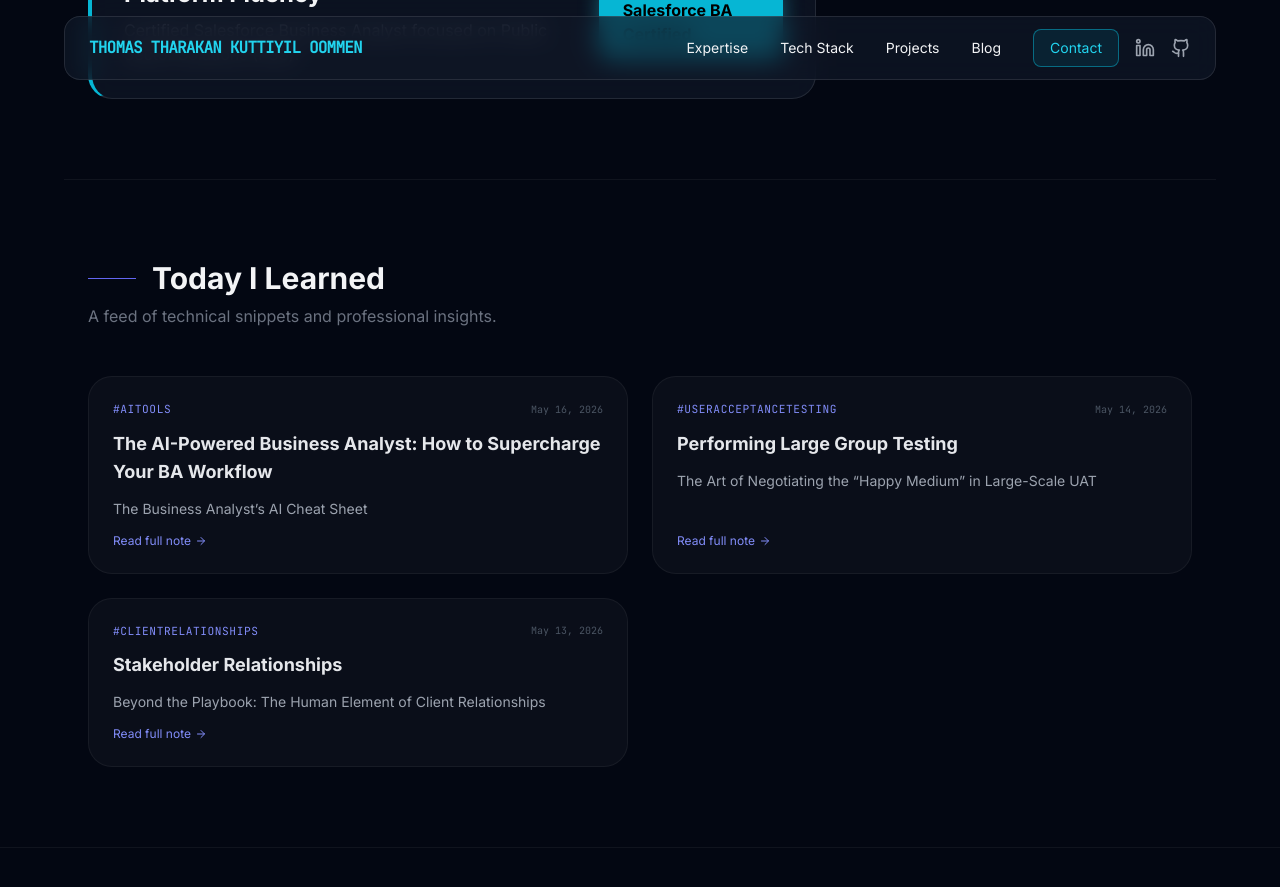
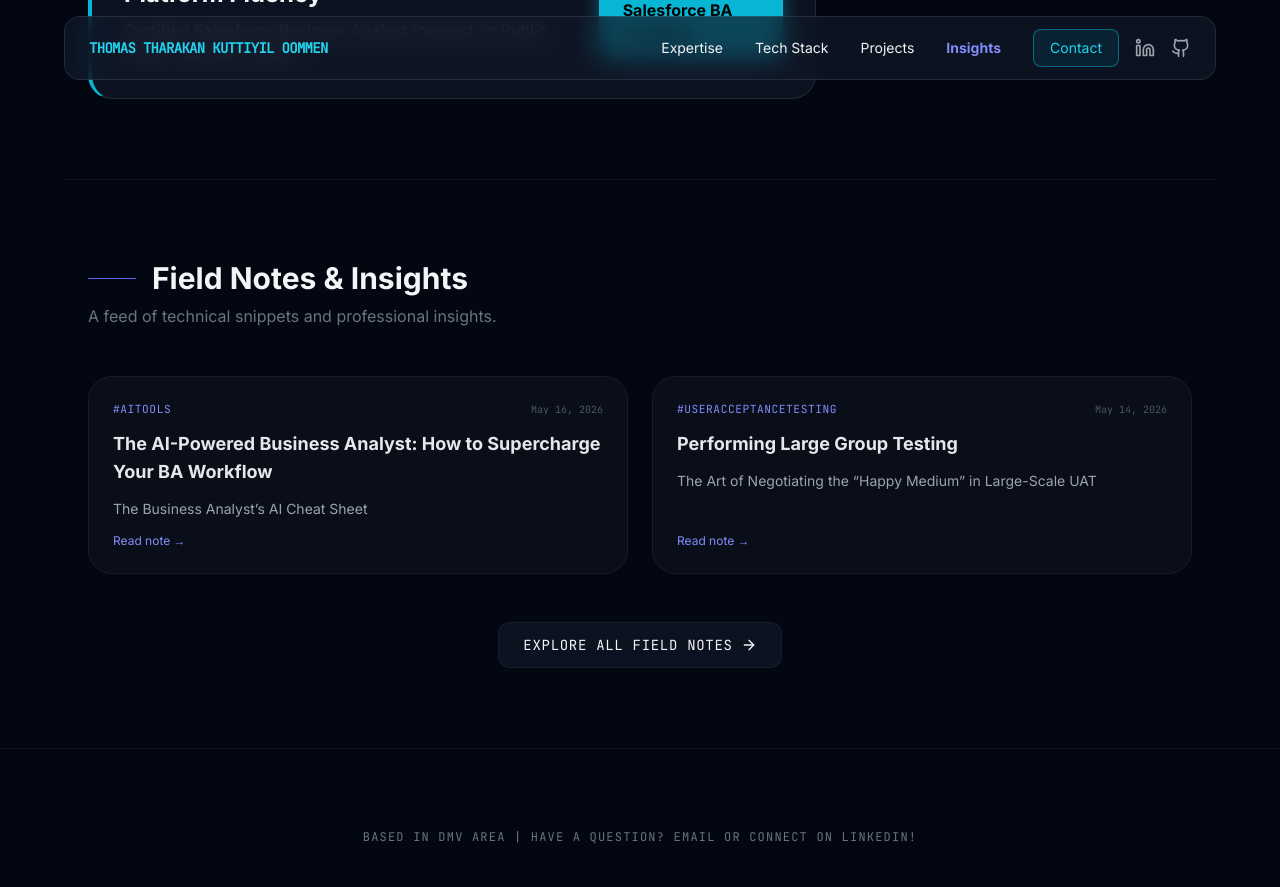
Before and after one commit to tharakanenator/profile, a Jekyll site: the page built from index.html, in a window 1280 px wide and 900 px high, scrolled down 2187 px. Shown: the top 887 px of the window. Built offline with Jekyll 4.4.1, drawn with Linux system fonts in a browser that asks for light colours; nearby versions of some CDN libraries.

Commit message:
Updated to dedicated blog page

```diff
--- a/index.html
+++ b/index.html
@@ -6,7 +6,7 @@
     <meta charset="UTF-8">
     <meta name="viewport" content="width=device-width, initial-scale=1.0">
     <!-- Favicons -->
-    <link rel="apple-touch-icon" sizes="180x180" href="/apple-touch-icon.png">
+    <link class="rounded" rel="apple-touch-icon" sizes="180x180" href="/apple-touch-icon.png">
     <link rel="icon" type="image/png" sizes="32x32" href="/favicon-32x32.png">
     <link rel="icon" type="image/png" sizes="16x16" href="/favicon-16x16.png">
     <link rel="manifest" href="/site.webmanifest">
@@ -17,7 +17,7 @@
     <!-- Canonical Link (Crucial for Custom Domains) -->
     <link rel="canonical" href="https://kuttiyil.net/" />
 
-    <!-- Google & Bing Search Console Verification (Replace 'YOUR_CODE_HERE' with the code from Google) -->
+    <!-- Google & Bing Search Console Verification -->
     <meta name="google-site-verification" content="YOUR_CODE_HERE" />
     <meta name="msvalidate.01" content="465BC0C4029B2A06C8BADE42B4683C2F" />
    <!-- Open Graph / LinkedIn -->
@@ -69,22 +69,20 @@
             transition: 0.3s;
         }
         .til-card:hover {
-    border-color: #818cf8; /* Indigo hover to contrast with your Cyan projects */
+            border-color: #818cf8;
             transform: translateY(-2px);
             background: rgba(255, 255, 255, 0.05);
         }
         .til-tag { font-family: 'JetBrains Mono', monospace; font-size: 0.7rem; color: #818cf8; text-transform: uppercase; letter-spacing: 0.05em; }
-
     </style>
 </head>
 <body class="selection:bg-cyan-500/30">
 
     <!-- Navigation -->
-<!-- Navigation -->
     <nav class="fixed top-0 w-full z-50 px-6 py-4">
         <div class="max-w-6xl mx-auto glass rounded-2xl px-6 py-3 flex justify-between items-center">
             <!-- Brand -->
-            <span class="mono text-cyan-400 font-bold tracking-tighter uppercase">Thomas Tharakan Kuttiyil Oommen</span>
+            <span class="mono text-cyan-400 font-bold tracking-tighter uppercase text-xs md:text-sm">Thomas Tharakan Kuttiyil Oommen</span>
 
             <!-- Links Container -->
             <div class="flex items-center space-x-8">
@@ -92,10 +90,10 @@
                     <a href="#expertise" class="hover:text-cyan-400 transition py-2">Expertise</a>
                     <a href="#tech-stack" class="hover:text-cyan-400 transition py-2">Tech Stack</a>
                     <a href="#work" class="hover:text-cyan-400 transition py-2">Projects</a>
-                    <a href="#til" class="hover:text-cyan-400 transition py-2">Blog</a>
+                    <!-- FIX 1: Linked directly to the clean directory URL -->
+                    <a href="{{ '/blog/' | relative_url }}" class="text-indigo-400 hover:text-indigo-300 transition py-2 font-semibold">Insights</a>
                 </div>
 
-                <!-- Contact & Social -->
                 <!-- Contact & Social -->
                 <div class="flex items-center gap-4">
                     <a href="mailto:thomas@kuttiyil.net"
@@ -103,7 +101,6 @@
                         Contact
                     </a>
 
-                <!-- LinkedIn SVG Icon -->
                     <a href="https://linkedin.com/in/thomas-tharakan/" target="_blank" class="text-gray-400 hover:text-cyan-400 transition" aria-label="LinkedIn">
                         <svg xmlns="http://www.w3.org/2000/svg" width="20" height="20" viewBox="0 0 24 24" fill="none" stroke="currentColor" stroke-width="2" stroke-linecap="round" stroke-linejoin="round">
                             <path d="M16 8a6 6 0 0 1 6 6v7h-4v-7a2 2 0 0 0-2-2 2 2 0 0 0-2 2v7h-4v-7a6 6 0 0 1 6-6z"></path>
@@ -112,7 +109,6 @@
                         </svg>
                     </a>
 
-                <!-- GitHub SVG Icon -->
                     <a href="https://github.com/tharakanenator" target="_blank" class="text-gray-400 hover:text-cyan-400 transition" aria-label="GitHub">
                         <svg xmlns="http://www.w3.org/2000/svg" width="20" height="20" viewBox="0 0 24 24" fill="none" stroke="currentColor" stroke-width="2" stroke-linecap="round" stroke-linejoin="round">
                             <path d="M15 22v-4a4.8 4.8 0 0 0-1-3.5c3 0 6-2 6-5.5.08-1.25-.27-2.48-1-3.5.28-1.15.28-2.35 0-3.5 0 0-1 0-3 1.5-2.64-.5-5.36-.5-8 0C6 2 5 2 5 2c-.3 1.15-.3 2.35 0 3.5A5.403 5.403 0 0 0 4 9c0 3.5 3 5.5 6 5.5-.39.49-.68 1.05-.85 1.65-.17.6-.22 1.23-.15 1.85v4"></path>
@@ -125,7 +121,6 @@
     </nav>
 
     <!-- Hero Section -->
-
     <header class="relative pt-48 pb-32 px-6">
         <div class="max-w-6xl mx-auto flex flex-col md:flex-row items-center gap-12">
 
@@ -147,12 +142,10 @@
                     Salesforce Functional Consultant specializing in the complex intersection of state legislative policy and enterprise architecture.
                 </p>
                 <div class="flex flex-col sm:flex-row items-center gap-4 mt-8">
-    <!-- Main Call to Action -->
                     <a href="#expertise" class="w-full sm:w-auto px-6 py-3 bg-white text-black font-bold rounded-xl hover:bg-cyan-400 transition shadow-lg shadow-white/5 text-center whitespace-nowrap text-sm md:text-base">
                         View Expertise
                     </a>
 
-    <!-- Secondary LinkedIn Button -->
                     <a href="https://linkedin.com/in/thomas-tharakan" target="_blank" class="w-full sm:w-auto flex items-center justify-center gap-2 px-6 py-3 glass rounded-xl border border-white/10 hover:border-cyan-500/50 hover:text-cyan-400 transition group whitespace-nowrap">
                         <svg xmlns="http://www.w3.org/2000/svg" width="18" height="18" viewBox="0 0 24 24" fill="none" stroke="currentColor" stroke-width="2" stroke-linecap="round" stroke-linejoin="round" class="text-gray-400 group-hover:text-cyan-400">
                             <path d="M16 8a6 6 0 0 1 6 6v7h-4v-7a2 2 0 0 0-2-2 2 2 0 0 0-2 2v7h-4v-7a6 6 0 0 1 6-6z"></path>
@@ -163,6 +156,8 @@
                     </a>
                 </div>
             </div>
+
+            <!-- Stats Section -->
             <section class="max-w-6xl mx-auto px-6 py-12 border-y border-white/5 bg-white/[0.02]">
                 <div class="grid grid-cols-2 md:grid-cols-4 gap-8 text-center">
                     <div>
@@ -180,16 +175,12 @@
                     </div>
                 </div>
             </section>
+
             <!-- Photo Container -->
             <div class="relative group">
-                <!-- Glowing background effect -->
                 <div class="absolute -inset-1 bg-gradient-to-r from-cyan-400 to-indigo-500 rounded-full blur opacity-20 group-hover:opacity-40 transition duration-1000"></div>
-
-                <!-- The actual image -->
                 <img src="profile.jpg" alt="Thomas Tharakan Kuttiyil Oommen"
                      class="relative w-64 h-64 md:w-80 md:h-80 rounded-full object-cover border-4 border-white/5 shadow-2xl transition-transform duration-500 group-hover:scale-[1.02]">
-
-                <!-- Floating badge -->
                 <div class="absolute bottom-4 right-4 glass p-3 rounded-2xl border border-cyan-500/30 animate-bounce">
                     <i data-lucide="shield-check" class="text-cyan-400 w-6 h-6"></i>
                 </div>
@@ -197,6 +188,8 @@
 
         </div>
     </header>
+
+    <!-- Expertise Section -->
     <section id="expertise" class="max-w-6xl mx-auto px-6 py-20 border-t border-white/5">
         <h2 class="text-3xl font-bold mb-12 flex items-center gap-4">
             <span class="h-px w-12 bg-cyan-500"></span>
@@ -204,7 +197,6 @@
         </h2>
 
         <div class="grid grid-cols-1 md:grid-cols-2 gap-12">
-        <!-- Colorado: Payments & Interfaces -->
             <div class="space-y-4">
                 <h3 class="text-xl font-mono text-cyan-400">01. Colorado FAMLI | Interfaces and Payment Systems</h3>
                 <p class="text-gray-400 leading-relaxed">
@@ -216,8 +208,7 @@
                 </div>
             </div>
 
-        <!-- DC: Policy-to-Platform -->
-        <div id = "FuncOwner" class="space-y-4">
+            <div id="FuncOwner" class="space-y-4">
                 <h3 class="text-xl font-mono text-indigo-400">02. DC PFL | Benefit Architecture</h3>
                 <p class="text-gray-400 leading-relaxed">
                     Directed the translation of Medical and Bonding Leave into functional system journeys. Owned the requirements for eligibility determination and the claimant intake experience.
@@ -229,6 +220,8 @@
             </div>
         </div>
     </section>
+
+    <!-- Tech Stack Section -->
     <section id="tech-stack" class="max-w-6xl mx-auto px-6 py-20 border-t border-white/5">
         <div class="flex flex-col md:flex-row justify-between items-start md:items-center mb-12 gap-4">
             <div>
@@ -238,7 +231,6 @@
         </div>
 
         <div class="grid grid-cols-1 md:grid-cols-3 gap-6">
-        <!-- Category 1: Salesforce Core -->
             <div class="glass p-6 rounded-2xl border border-white/5">
                 <h4 class="mono text-cyan-400 text-sm mb-4 uppercase tracking-widest">Platform</h4>
                 <ul class="space-y-3">
@@ -257,7 +249,6 @@
                 </ul>
             </div>
 
-        <!-- Category 2: Interfaces & Integration -->
             <div class="glass p-6 rounded-2xl border border-white/5">
                 <h4 class="mono text-indigo-400 text-sm mb-4 uppercase tracking-widest">Integration</h4>
                 <ul class="space-y-3">
@@ -276,7 +267,6 @@
                 </ul>
             </div>
 
-        <!-- Category 3: Methodology & Delivery -->
             <div class="glass p-6 rounded-2xl border border-white/5">
                 <h4 class="mono text-emerald-400 text-sm mb-4 uppercase tracking-widest">Delivery</h4>
                 <ul class="space-y-3">
@@ -300,8 +290,6 @@
     <!-- Bento Grid Section -->
     <main id="work" class="max-w-6xl mx-auto px-6 py-20">
         <div class="grid grid-cols-1 md:grid-cols-3 gap-6">
-
-            <!-- CO FAMLI Card -->
             <div class="md:col-span-2 glass p-8 rounded-3xl bento-card">
                 <i data-lucide="bar-chart-3" class="text-cyan-400 mb-4"></i>
                 <h3 class="text-2xl font-bold mb-2">Colorado FAMLI</h3>
@@ -312,7 +300,6 @@
                 </div>
             </div>
 
-            <!-- DC PFL Card -->
             <div class="glass p-8 rounded-3xl bento-card">
                 <i data-lucide="users" class="text-indigo-400 mb-4"></i>
                 <h3 class="text-2xl font-bold mb-2">DC Paid Family Leave</h3>
@@ -322,14 +309,6 @@
                 </div>
             </div>
 
-            <!-- AI Strategy Card -->
-           <!--<div id="ai" class="glass p-8 rounded-3xl bento-card">
-                <i data-lucide="zap" class="text-yellow-400 mb-4"></i>
-                <h3 class="text-2xl font-bold mb-2">Agentic UAT</h3>
-                <p class="text-gray-400">Leveraging AI prompt engineering to synthesize thousands of user feedback points, accelerating implementation by 40%.</p>
-            </div> --!>
-
-            <!-- Salesforce Cert Card -->
             <div class="md:col-span-2 glass p-8 rounded-3xl flex flex-col md:flex-row items-center justify-between gap-6 border-l-4 border-l-cyan-500">
                 <div>
                     <h3 class="text-2xl font-bold">Platform Fluency</h3>
@@ -339,24 +318,24 @@
                     Salesforce BA Certified
                 </div>
             </div>
-
         </div>
     </main>
+
     <!-- Today I Learned Section -->
     <section id="til" class="max-w-6xl mx-auto px-6 py-20 border-t border-white/5">
         <div class="flex flex-col md:flex-row justify-between items-start md:items-center mb-12 gap-4">
             <div>
                 <h2 class="text-3xl font-bold flex items-center gap-4">
                     <span class="h-px w-12 bg-indigo-500"></span>
-                Today I Learned
+                    Field Notes & Insights
                 </h2>
                 <p class="text-gray-500 mt-2">A feed of technical snippets and professional insights.</p>
             </div>
         </div>
 
-    <!-- This is where the JavaScript will "inject" the cards -->
+        <!-- The Post Cards Grid Loop -->
         <div class="til-grid grid grid-cols-1 md:grid-cols-2 gap-6 mt-8">
-  {% for post in site.posts %}
+            {% for post in site.posts limit: 2 %}
             <a href="{{ post.url | relative_url }}" class="til-card-link block">
               <article class="til-card flex flex-col gap-3 h-full">
                 <div class="flex justify-between items-center">
@@ -364,13 +343,22 @@
                   <time class="text-[10px] text-gray-600 mono">{{ post.date | date: "%b %d, %Y" }}</time>
                 </div>
                 <h3 class="text-lg font-bold text-gray-200">{{ post.title }}</h3>
-        <p class="text-sm text-gray-400 leading-relaxed">{{ post.excerpt | strip_html | truncatewords: 25 }}</p>
-        <span class="text-xs text-indigo-400 font-medium mt-auto flex items-center gap-1 hover:text-indigo-300">
-            Read full note <i data-lucide="arrow-right" class="w-3 h-3"></i>
+                <p class="text-sm text-gray-400 leading-relaxed">{{ post.excerpt | strip_html | truncatewords: 20 }}</p>
+                <span class="text-xs text-indigo-400 font-medium mt-auto flex items-center gap-1">
+                    Read note →
                 </span>
               </article>
             </a>
             {% endfor %}
+        </div>
+
+        <!-- FIX 2: Relocated Button down here, beneath the cards where it logically belongs -->
+        <div class="mt-12 text-center">
+            <a href="{{ '/blog/' | relative_url }}"
+               class="inline-flex items-center gap-2 px-6 py-3 glass rounded-xl border border-white/5 hover:border-indigo-500/50 hover:text-indigo-400 transition text-sm font-medium mono uppercase tracking-wider">
+                Explore All Field Notes
+                <svg xmlns="http://www.w3.org/2000/svg" width="16" height="16" viewBox="0 0 24 24" fill="none" stroke="currentColor" stroke-width="2" stroke-linecap="round" stroke-linejoin="round" class="w-4 h-4"><path d="M5 12h14"></path><path d="m12 5 7 7-7 7"></path></svg>
+            </a>
         </div>
     </section>
 
@@ -383,7 +371,6 @@
 
     <script src="https://unpkg.com/lucide@latest"></script>
     <script>
-      // Clean, single initializer for UI icons
       document.addEventListener('DOMContentLoaded', () => {
         lucide.createIcons();
       });
```
Also changed, not shown: blog/index.html (added, +39 -0 lines). Lines whose indentation alone changed are shown as unchanged.
